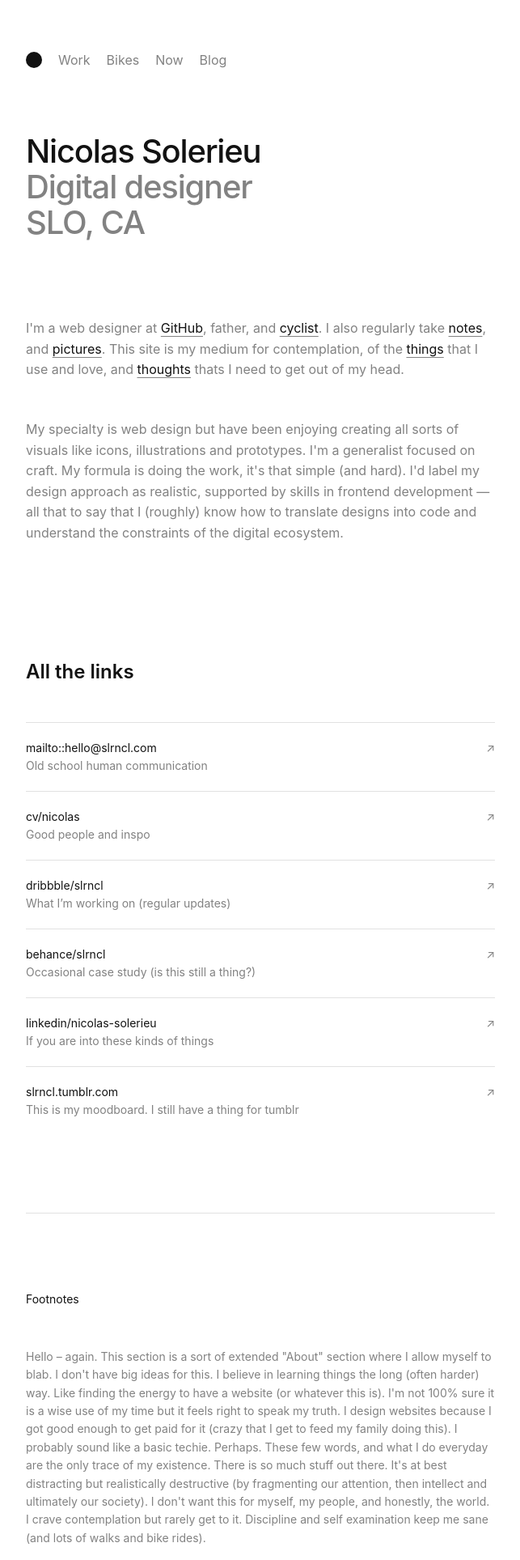
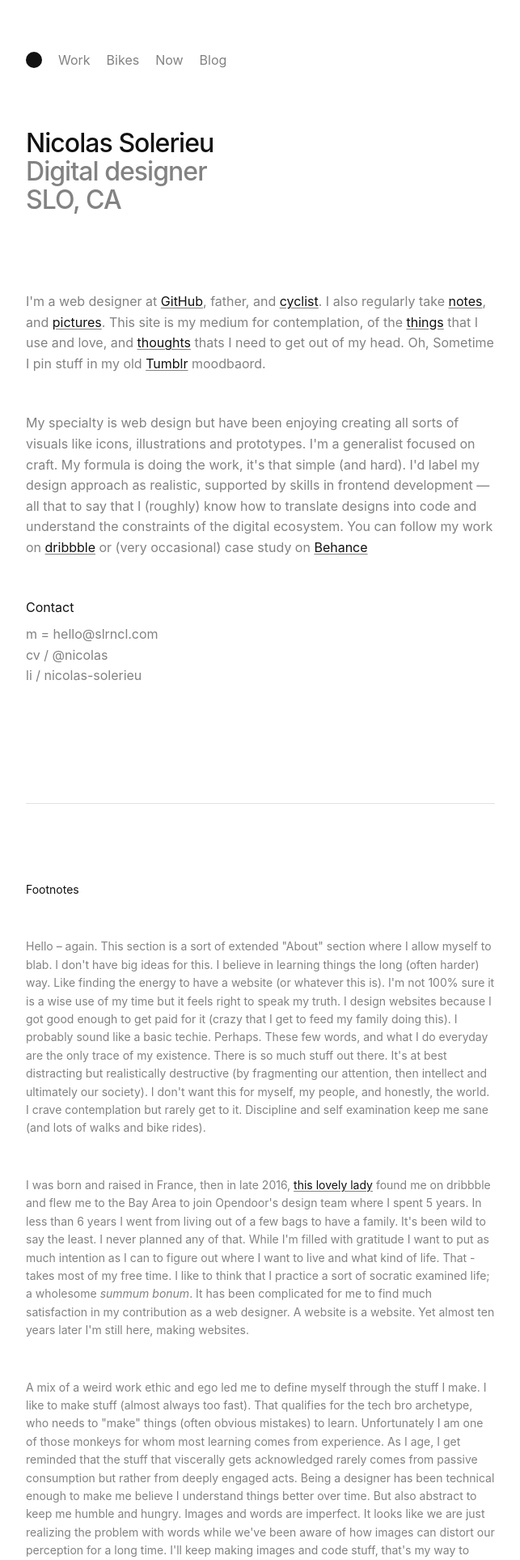
Before and after one commit to nsolerieu/slrncl.com, a PHP site: page / in a window 1280 px wide. Shown: the top 1927 px of the page at 81% size, without its empty margins (318-961 px from the left). Run offline with PHP 8.4, Linux system fonts and the light colour scheme; data that the repository does not hold is empty.

Commit message:
Blog feed + index + CSS

```diff
--- a/www/assets/css/boot.css
+++ b/www/assets/css/boot.css
@@ -14,8 +14,8 @@
   --border-darker: #bebebe;
 
   --font-size-regular: 16px;
-  --font-size-large: 24px;
-  --font-size-xl: 40px;
+  --font-size-large: 20px;
+  --font-size-xl: 32px;
   --font-size-small: 14px;
 
   --radius-large: 16px;
@@ -240,25 +240,6 @@ figcaption {
   background: var(--bg-secondary);
 }
 
-.box-link {
-  padding: 24px 0;
-  border-top: 1px solid var(--border);
-  position: relative;
-}
-.box-link:hover {
-  border-top: 1px solid var(--border-darker);
-}
-.box-link::before {
-  content: "\2197";
-  font-size: 14px;
-  line-height: 100%;
-  font-weight: 400;
-  position: absolute;
-  top: 24px;
-  right: 0;
-  color: var(--text-secondary);
-}
-
 @media screen and (max-width: 821px) {
   .box.large {
     padding: 24px;
@@ -314,11 +295,11 @@ figcaption {
 }
 .label.small {
   font-size: var(--font-size-small);
-  padding: 2px 8px;
+  padding: 4px 12px;
 }
 .label.regular {
   font-size: var(--font-size-regular);
-  padding: 4px 12px;
+  padding: 8px 20px;
 }
 .label.primary {
   border: 1px solid var(--text-primary);
@@ -391,7 +372,7 @@ a.block-link {
 p a, h1 a, h2 a, h3 a, h4 a, h5 a, h6 a {
   text-decoration: underline;
   text-decoration-color: var(--text-secondary);
-  text-underline-offset: 0.25rem;
+  text-underline-offset: 0.1rem;
 }
 p a:hover, h1 a:hover, h2 a:hover, h3 a:hover, h4 a:hover, h5 a:hover, h6 a:hover {
   text-decoration-color: var(--text-primary);
--- a/www/assets/js/main.js
+++ b/www/assets/js/main.js
@@ -66,7 +66,7 @@ $(document).ready(function() {
         $('.projects-feed').append(
           '<a class="block-link project-card col-100" href="' + data.projects[i].link + '" >' +
             '<img data-src="' + data.projects[i].image + '" alt="image for ' + data.projects[i].name + '" class="lazy fluid-img corner-radius-img medium-margin-bottom" width="1600px" height="1200px" >' +
-            '<div class="project-details large-padding-bottom right-padded-col">' +
+            '<div class="project-details large-padding-bottom">' +
               '<h2 class="text-color-primary medium-margin-bottom line-height-100">' + data.projects[i].name + '</h2>' +
               '<p class="text-regular text-color-secondary medium-margin-bottom">' + data.projects[i].description + '</p>' +
               '<p class="text-small text-color-secondary no-margin">' + data.projects[i].category + ' &nbsp;&nbsp;&mdash;&nbsp;&nbsp; ' + data.projects[i].type + ' </p>' +
@@ -103,12 +103,11 @@ $(document).ready(function() {
         $('.bikes-feed').append(
           '<div class="bike-card col-100 large-padding-bottom" >' +
             '<img data-src="' + data.bikes[i].image + '" alt="image for ' + data.bikes[i].model + ' - ' + data.bikes[i].surname + '" class="lazy fluid-img zoomlightbox-trigger" >' +
-            '<p class="text-regular text-color-primary medium-margin-top line-height-100">' + data.bikes[i].model + '</p>' +
-            '<p class="text-small text-color-secondary small-margin-top line-height-100">"' + data.bikes[i].surname + '"</p>' +
-            '<div class="bike-card__metas">' +
-              '<span class="text-small text-color-secondary line-height-100">' + data.bikes[i].years + '</span>' +
-              '<span class="text-small text-color-secondary line-height-100">' + data.bikes[i].status + '</span>' +
-              '<span class="text-small text-color-secondary line-height-100">' + data.bikes[i].mileage + ' miles</span>' +
+            '<h2 class="text-color-primary medium-margin-top">' + data.bikes[i].model + '<span class="text-color-secondary"> "' + data.bikes[i].surname + '"</span></h2>' +
+            '<div class="bike-card__metas small-margin-top medium-margin-bottom ">' +
+              '<span class="label small secondary">' + data.bikes[i].years + '</span>' +
+              '<span class="label small secondary">' + data.bikes[i].status + '</span>' +
+              '<span class="label small secondary">' + data.bikes[i].mileage + ' mi</span>' +
             '</div>' +
             '<p class="text-regular text-color-secondary no-margin">' + data.bikes[i].notes + ' </p>' +
           '</div>'
--- a/www/blog.php
+++ b/www/blog.php
@@ -47,7 +47,7 @@ if ( $is_post ) {
 		$post_title = trim($file_pointer->fgets(),'# ');
 		$dateonly = substr($filename_no_ext,2,5);
 
-		$content .= '<a href="'.$filename_no_ext.'" class="blog-list-item"><span class="blog-list-item__date text-color-secondary">'.str_replace("-", ".", $dateonly).'</span><span class="blog-list-item__title">'.$post_title.'</span></a>';
+		$content .= '<a href="'.$filename_no_ext.'" class="blog-list-item"><span class="blog-list-item__date text-color-secondary">'.str_replace("-", ".", $dateonly).'</span><p class="blog-list-item__title">'.$post_title.'</p></a>';
 
 		// redirect via HTACCESS for clean URL
 		// $content .= '<a href="blog.php?post='.$filename_no_ext.'" class="blog-list-item"><span class="blog-list-item__date text-color-secondary">'.str_replace("-", "&nbsp;/&nbsp;", $dateonly).'</span><span class="blog-list-item__title">'.$post_title.'</span></a>';
--- a/www/index.php
+++ b/www/index.php
@@ -14,59 +14,20 @@
           </h1>
 
           <p class="text-regular text-color-secondary">
-            I'm a web designer at <a href="https://github.com/nsolerieu">GitHub</a>, father, and <a href="/bikes">cyclist</a>. I also regularly take <a href="/notes">notes</a>, and <a href="/moments">pictures</a>. This site is my medium for contemplation, of the <a href="/things">things</a> that I use and love, and <a href="/blog">thoughts</a> thats I need to get out of my head.
+            I'm a web designer at <a href="https://github.com/nsolerieu">GitHub</a>, father, and <a href="/bikes">cyclist</a>. I also regularly take <a href="/notes">notes</a>, and <a href="/moments">pictures</a>. This site is my medium for contemplation, of the <a href="/things">things</a> that I use and love, and <a href="/blog">thoughts</a> thats I need to get out of my head. Oh, Sometime I pin stuff in my old <a href="https://slrncl.tumblr.com/">Tumblr</a> moodbaord.
           </p>
           <p class="medium-margin-top text-regular text-color-secondary">
-            My specialty is web design but have been enjoying creating all sorts of visuals like icons, illustrations and prototypes. I'm a generalist focused on craft. My formula is doing the work, it's that simple (and hard). I'd label my design approach as realistic, supported by skills in frontend development — all that to say that I (roughly) know how to translate designs into code and understand the constraints of the digital ecosystem.
+            My specialty is web design but have been enjoying creating all sorts of visuals like icons, illustrations and prototypes. I'm a generalist focused on craft. My formula is doing the work, it's that simple (and hard). I'd label my design approach as realistic, supported by skills in frontend development — all that to say that I (roughly) know how to translate designs into code and understand the constraints of the digital ecosystem. You can follow my work on <a href="https://dribbble.com/SLRNCL">dribbble</a> or (very occasional) case study on <a href="https://behance.com/SLRNCL">Behance</a>
           </p>
-        </div>
-      </div>
-    </div>
-  </section>
 
-  <section id="links" class="large-padding-top">
-    <div class="container">
-      <div class="row">
-        <div class="col-100">
-          <h2 class="no-margin-top text-color-primary">All the links</h2>
-          <div id="links" class="medium-margin-top">
-            <a href="mailto:hello@slrncl.com?subject=Hello" class="block-link">
-              <div class="box-link">
-                <p class="no-margin line-height-100 text-color-primary text-small">mailto::hello@slrncl.com</p>
-                <p class="no-margin-bottom small-margin-top line-height-100 text-color-secondary text-small small">Old school human communication</p>
-              </div>
-            </a>
-            <a href="https://read.cv/nicolas" class="block-link">
-              <div class="box-link">
-                <p class="no-margin line-height-100 text-color-primary text-small">cv/nicolas</p>
-                <p class="no-margin-bottom small-margin-top line-height-100 text-color-secondary text-small small">Good people and inspo</p>
-              </div>
-            </a>
-            <a href="https://dribbble.com/SLRNCL" class="block-link">
-              <div class="box-link">
-                <p class="no-margin line-height-100 text-color-primary text-small">dribbble/slrncl</p>
-                <p class="no-margin-bottom small-margin-top line-height-100 text-color-secondary text-small small">What I’m working on (regular updates)</p>
-              </div>
-            </a>
-            <a href="https://behance.com/SLRNCL" class="block-link">
-              <div class="box-link">
-                <p class="no-margin line-height-100 text-color-primary text-small">behance/slrncl</p>
-                <p class="no-margin-bottom small-margin-top line-height-100 text-color-secondary text-small small">Occasional case study (is this still a thing?)</p>
-              </div>
-            </a>
-            <a href="https://dribbble.com/SLRNCL" class="block-link">
-              <div class="box-link">
-                <p class="no-margin line-height-100 text-color-primary text-small">linkedin/nicolas-solerieu</p>
-                <p class="no-margin-bottom small-margin-top line-height-100 text-color-secondary text-small small">If you are into these kinds of things</p>
-              </div>
-            </a>
-            <a href="https://slrncl.tumblr.com/" class="block-link">
-              <div class="box-link">
-                <p class="no-margin line-height-100 text-color-primary text-small">slrncl.tumblr.com</p>
-                <p class="no-margin-bottom small-margin-top line-height-100 text-color-secondary text-small small">This is my moodboard. I still have a thing for tumblr</p>
-              </div>
-            </a>
+          <p class="text-regular medium-margin-top text-color-primary">Contact</p>
+
+          <div class="small-margin-top">
+            <a href="mailto=hello@slrncl.com" class="text-color-secondary text-regular">m = hello@slrncl.com</a><br>
+            <a href="https://read.cv/nicolas" class="text-color-secondary text-regular">cv / @nicolas</a><br>
+            <a href="https://read.cv/nicolas" class="text-color-secondary text-regular">li / nicolas-solerieu</a>
           </div>
+
         </div>
       </div>
     </div>
```
Also changed, not shown: www/assets/css/style.css (+23 -17 lines), www/assets/data/bikes.json (+9 -9 lines).
